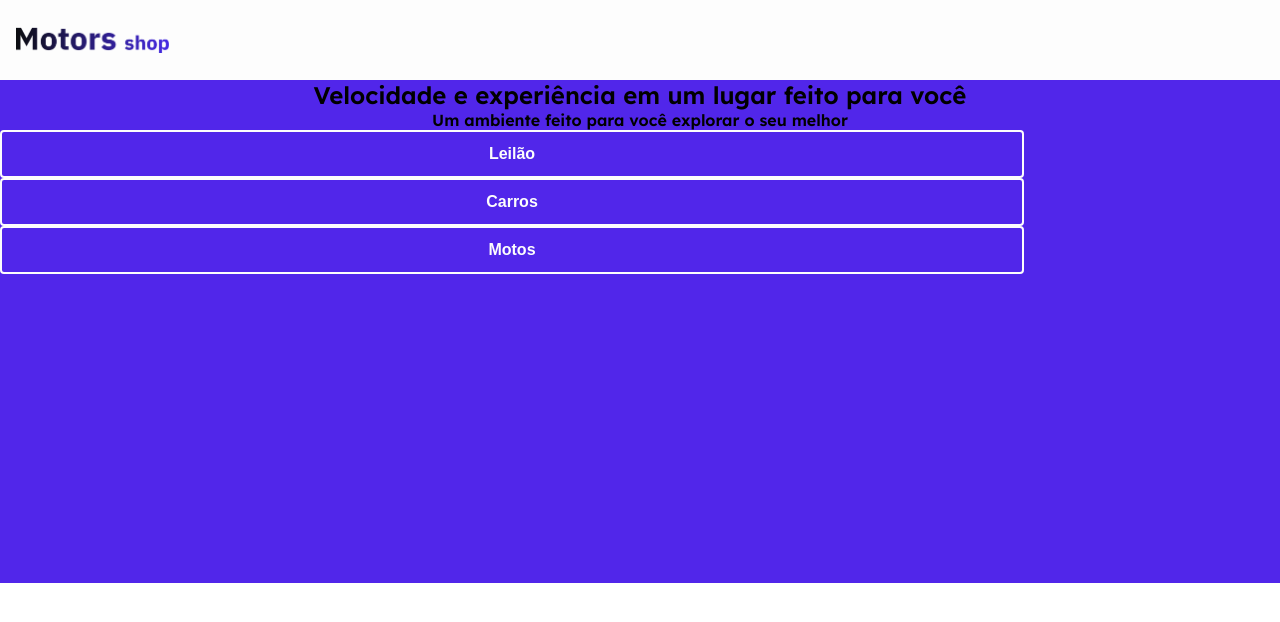
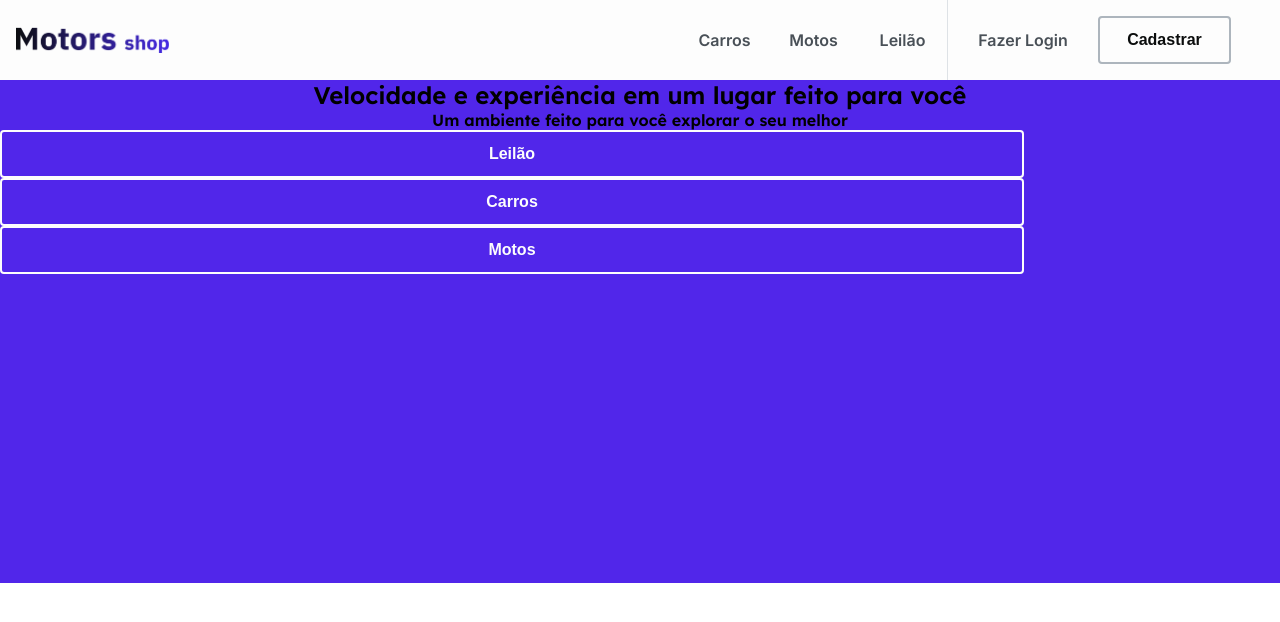
Before and after one commit to KA-14-Motors-Shop/motors-shop-frontend, a React (Create React App) app: page / in a window 1280 px wide. Shown: the top 622 px of the page. Built offline with nearby package versions, Linux system fonts and the light colour scheme.

Commit message:
feat: desktop nav bar

```diff
--- a/src/components/Header/index.jsx
+++ b/src/components/Header/index.jsx
@@ -1,5 +1,6 @@
 import header_logo from "../../assets/header_logo.png";
 import {
+  DesktopNavBar,
   HeaderLowerContainer,
   HeaderUpperContainer,
   MenuOuterContainer,
@@ -15,6 +16,22 @@ const Header = ({ isLoggedIn = false }) => {
     <>
       <HeaderUpperContainer>
         <img className="logo" src={header_logo} alt="header_logo" />
+
+        <DesktopNavBar>
+          <div className="desktop_inner_menu">
+            <div className="d_menu_item">Carros</div>
+            <div className="d_menu_item">Motos</div>
+            <div className="d_menu_item">Leilão</div>
+          </div>
+
+          <div className="desktop_outer_menu">
+            <div className="d_menu_login">Fazer Login</div>
+
+            <Button width="133px" height="48px" borderColor="var(--grey-4)">
+              Cadastrar
+            </Button>
+          </div>
+        </DesktopNavBar>
 
         <button
           className="mobile_menu_btn"
--- a/src/components/Header/styles.js
+++ b/src/components/Header/styles.js
@@ -129,3 +129,55 @@ export const HeaderLowerContainer = styled.div`
     }
   }
 `;
+
+export const DesktopNavBar = styled.div`
+  @media (max-width: 768px) {
+    display: none;
+  }
+  display: flex;
+  height: inherit;
+  width: 73vw;
+  max-width: 600px;
+  font-family: "Inter", sans-serif;
+
+  .desktop_inner_menu {
+    height: inherit;
+    display: flex;
+    align-items: center;
+    border-right: 1.5px solid var(--grey-6);
+
+    .d_menu_item {
+      width: 89px;
+      height: inherit;
+      display: flex;
+      align-items: center;
+      justify-content: center;
+      color: var(--grey-2);
+      font-weight: 600;
+      cursor: pointer;
+      :hover {
+        transition: 0.4s;
+        background-color: var(--grey-6);
+      }
+    }
+  }
+
+  .desktop_outer_menu {
+    display: flex;
+    align-items: center;
+    height: inherit;
+    .d_menu_login {
+      height: inherit;
+      display: flex;
+      align-items: center;
+      justify-content: center;
+      width: 150px;
+      color: var(--grey-2);
+      font-weight: 600;
+      cursor: pointer;
+      :hover {
+        background-color: var(--grey-6);
+      }
+    }
+  }
+`;
```
